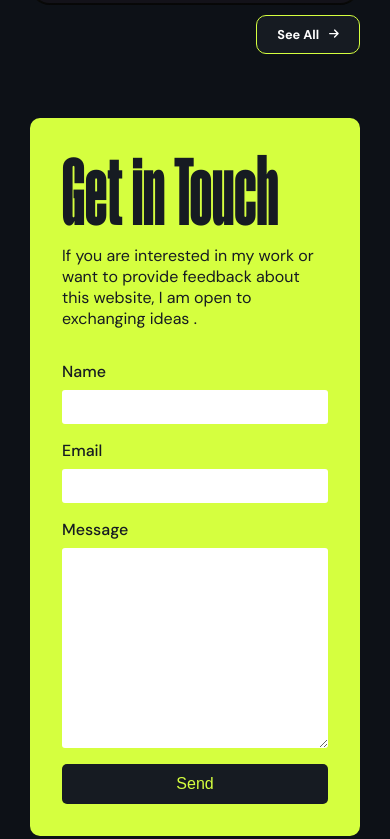
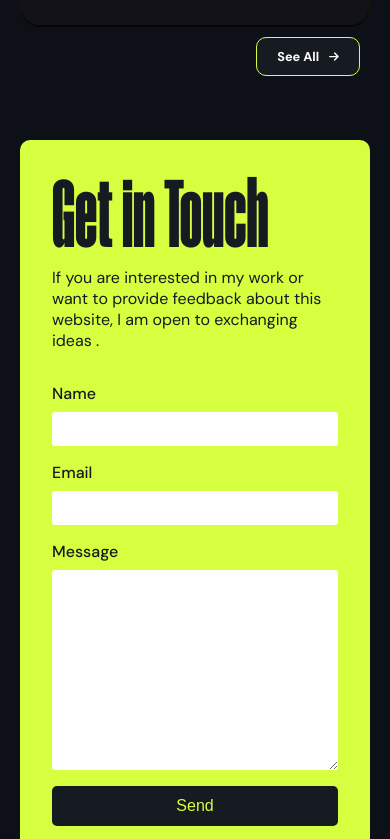
Before and after one commit to srahul099/Portfolio-App-v2.0, a React (Create React App) app: page / in a window 390 px wide. Shown: the part 3485-4324 px from the top of the page. Built offline with nearby package versions, Linux system fonts and the light colour scheme; grey boxes are pictures that could not be loaded.

Commit message:
final allignment changes

```diff
--- a/src/components/Contact/contact.css
+++ b/src/components/Contact/contact.css
@@ -120,7 +120,7 @@ form {
     flex-direction: column;
     gap: 2rem;
     padding: 2rem;
-    margin: 0 10px;
+    margin: 0;
   }
   .getintouch {
     width: 100%;
--- a/src/components/Recent-Projects/projects.css
+++ b/src/components/Recent-Projects/projects.css
@@ -148,7 +148,7 @@ body {
 @media (max-width: 768px) {
   .projects {
     grid-template-columns: repeat(1, 1fr);
-    margin: 0 10px;
+    margin: 0;
     padding: 10px 0;
   }
   .projects-header {
```
